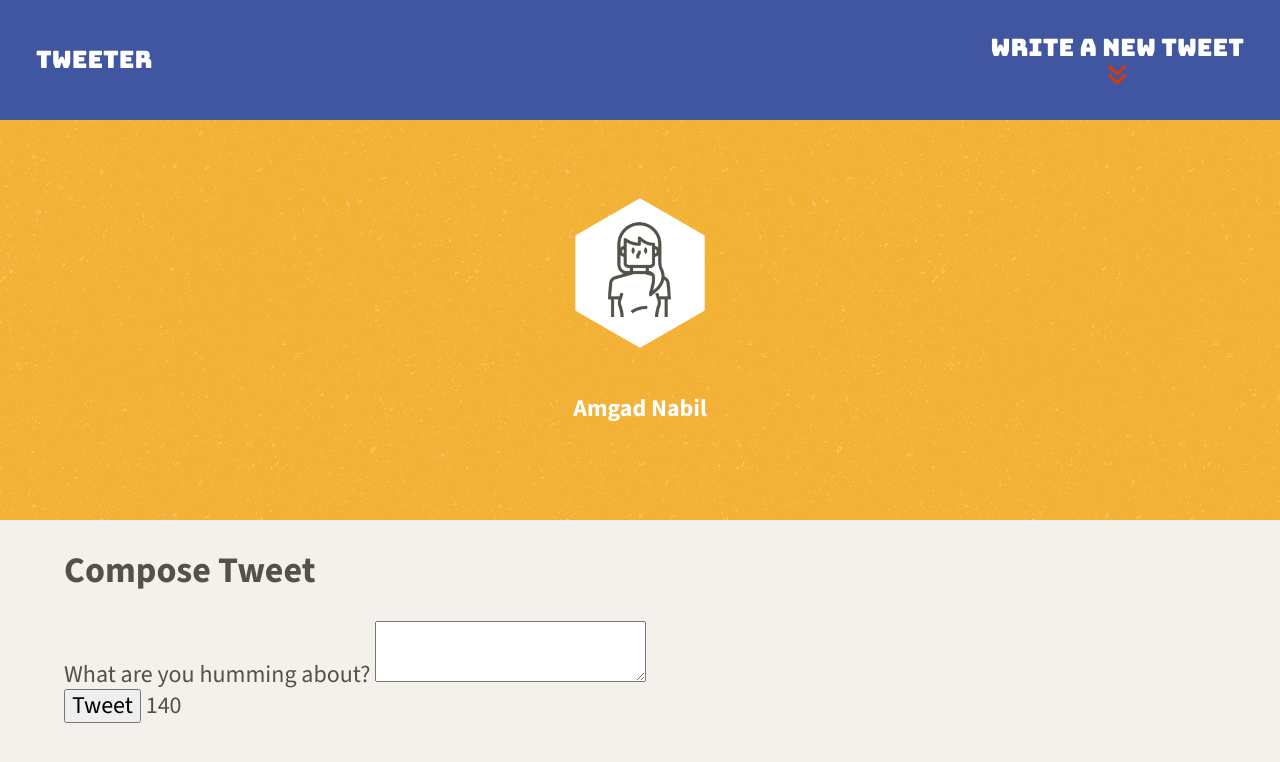
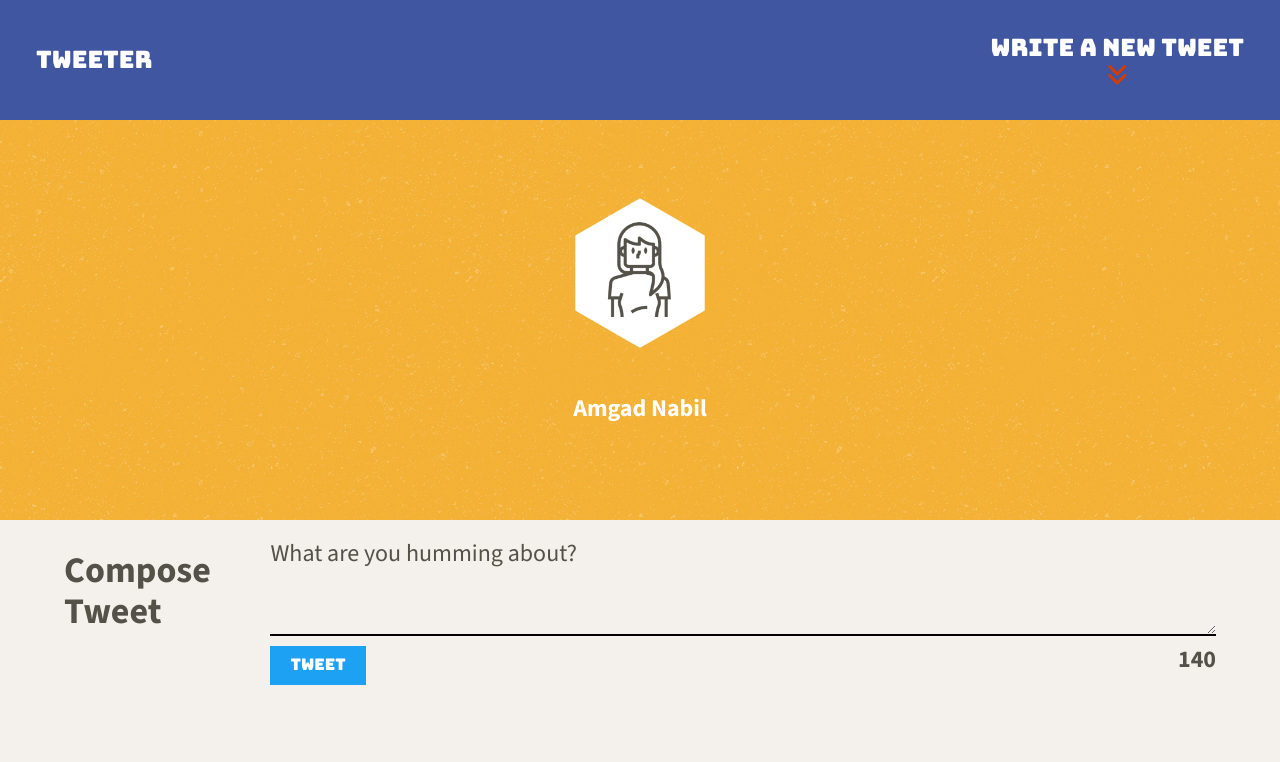
Before and after one commit to Amga20d/tweeter, a website: page public/index.html in a window 1280 px wide. Drawn offline with nearby package versions, Linux system fonts and the light colour scheme.

Commit message:
Added styling for the form

```diff
--- a/public/index.html
+++ b/public/index.html
@@ -17,6 +17,7 @@
     <link rel="stylesheet" href="/styles/layout.css" type="text/css" />
     <link rel="stylesheet" href="/styles/nav.css" type="text/css" />
     <link rel="stylesheet" href="/styles/header.css" type="text/css" />
+    <link rel="stylesheet" href="/styles/new-tweet.css" type="text/css" />
 
     <!-- External JS -->
     <script src="https://ajax.googleapis.com/ajax/libs/jquery/3.4.1/jquery.min.js"></script>
--- /dev/null
+++ b/public/styles/new-tweet.css
@@ -0,0 +1,49 @@
+/* styles.css */
+
+.new-tweet {
+  display: flex;
+  justify-content: center;
+}
+
+.new-tweet form {
+  width: 100%;
+  border: none;
+  padding: 20px 0;
+  display: flex;
+  flex-direction: column;
+}
+
+.new-tweet label {
+  align-self: flex-start;
+  margin-bottom: 10px;
+}
+
+.new-tweet textarea {
+  width: 100%;
+  border: none;
+  border-bottom: 2px solid #000;
+  padding: 10px;
+  font-size: 16px;
+  background-color: inherit;
+}
+
+.new-tweet div {
+  display: flex;
+  justify-content: space-between;
+  width: 100%;
+  padding-top: 10px;
+}
+
+.new-tweet button {
+  background-color: #1da1f2;
+  color: #fff;
+  border: none;
+  padding: 10px 20px;
+  cursor: pointer;
+  font-size: 16px;
+  font-family: 'Bungee', cursive;
+}
+
+.new-tweet output.counter {
+  font-weight: bold;
+}
--- a/server/data-files/initial-tweets.json
+++ b/server/data-files/initial-tweets.json
@@ -8,7 +8,7 @@
     "content": {
       "text": "If I have seen further it is by standing on the shoulders of giants"
     },
-    "created_at": 1736746544853
+    "created_at": 1736747000988
   },
   {
     "user": {
@@ -19,6 +19,6 @@
     "content": {
       "text": "Je pense , donc je suis"
     },
-    "created_at": 1736832944853
+    "created_at": 1736833400988
   }
 ]
```
